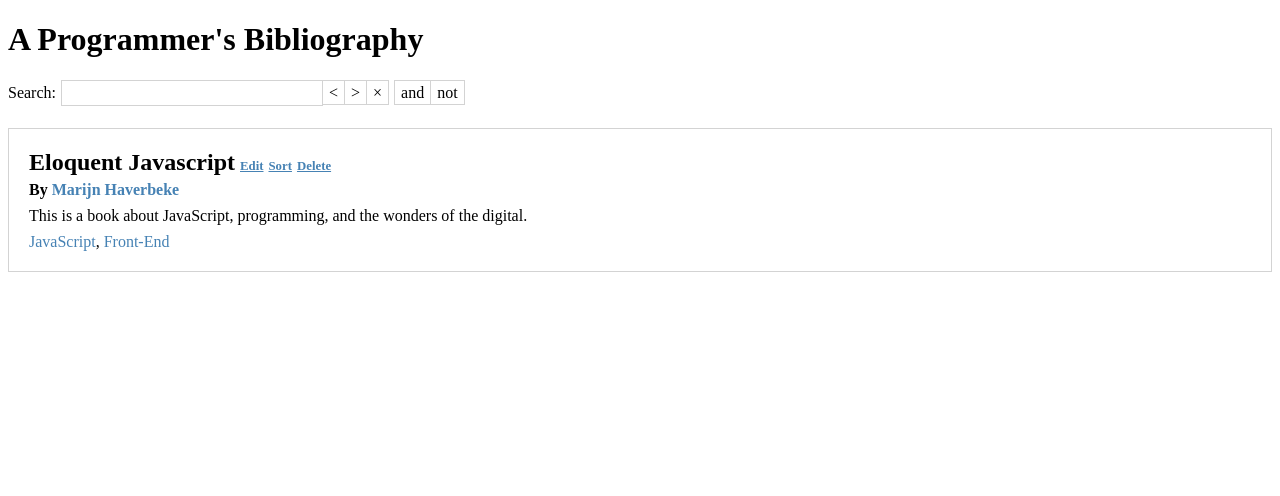
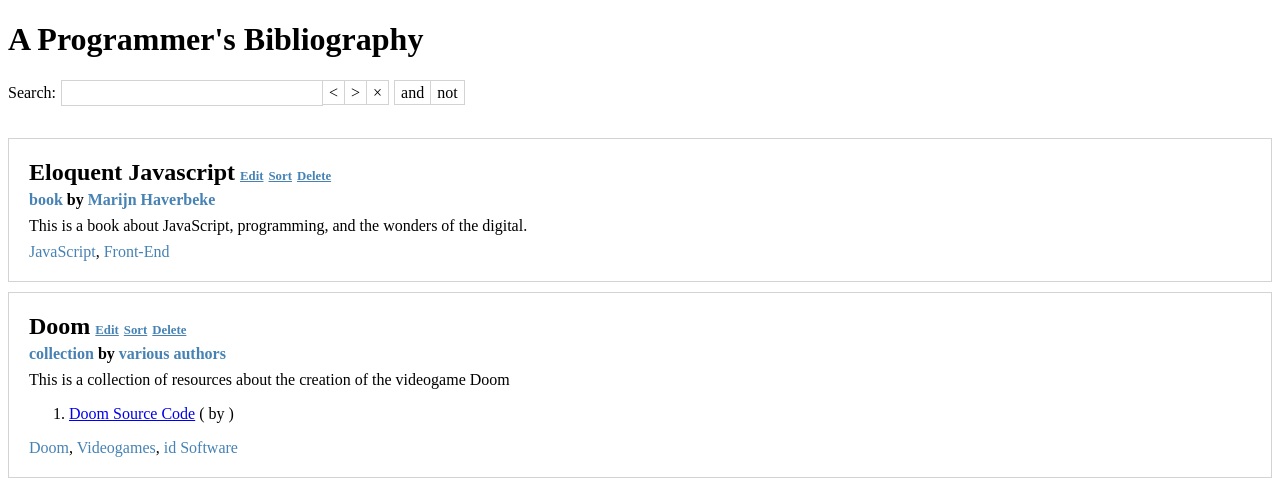
Before and after one commit to yvesgurcan/bibliography, a React (Create React App) app: page / in a window 1280 px wide. Shown: the top 496 px of the page. Built offline with nearby package versions, Linux system fonts and the light colour scheme.

Commit message:
collections

```diff
--- a/src/App.js
+++ b/src/App.js
@@ -128,7 +128,7 @@
     return (
       <View>
         {this.props.filteredReferences.map(reference => (
-          <ReferenceCard key={reference.url} reference={reference}/>
+          <ReferenceCard key={reference.url || reference.name || reference.descriptions} reference={reference}/>
         ))}
       </View>
     )
@@ -157,11 +157,12 @@
   }
 
   onHover = (event) => {
+    if (this.props.reference.collection) return null
     this.setState({dynamicStyle: this.state.hoverStyle})
   }
 
   onClick = (event) => {
-
+    if (this.props.reference.collection) return null
     this.setState({dynamicStyle: this.state.clickedStyle})
     setTimeout(function() {
         this.setState({dynamicStyle: this.state.normalStyle})
@@ -182,10 +183,11 @@
     this.setState({dynamicStyle: this.state.normalStyle})
   }
 
-  render() {
+  render = () => {
     let reference = {...this.props.reference}
+    if (!reference) return null
     return (
-      <View style={{border: "1px solid lightgray", padding: 20}}>
+      <View style={{border: "1px solid lightgray", padding: 20, marginTop: 10}}>
         <View onClick={this.onClick} onMouseEnter={this.onHover} onMouseLeave={this.onMouseLeave} onMouseOut={this.onMouseOut} style={{cursor: "pointer", ...this.state.dynamicStyle}}>
           <View>
             <Name>{reference.name}</Name>
@@ -194,12 +196,16 @@
             </Text>
           </View>
           <Subtitle>{reference.subtitle}</Subtitle>
-          <Text onMouseEnter={this.onHoverFunctionalities} onMouseLeave={this.onHover}>
-            <Author>
+          <View onMouseEnter={this.onHoverFunctionalities} onMouseLeave={this.onHover}>
+            <Type reference={reference}>
+              {reference.type}
+            </Type>
+            <Author reference={reference}>
                 {reference.author}
             </Author>
-          </Text>
+          </View>
           <Description>{reference.description}</Description>
+          <Collection reference={reference}/>
         </View>
         <Tags>{reference.tags}</Tags>
       </View>
@@ -221,6 +227,58 @@
     <View style={{marginBottom: 5}}>{this.props.children}</View>
   )
 }
+
+class TypeContainer extends Component {
+
+    state = {
+      normalStyle: {
+        color: "steelblue"
+      },
+      hoverStyle: {
+        color: "navy"
+      },
+      clickedStyle: {
+        color: "lightskyblue"
+      }
+    }
+
+    componentDidMount = () => {
+      this.setState({dynamicStyle: this.state.normalStyle})
+      this.timeout = null
+    }
+
+    componentWillUnmount = () => {
+      clearTimeout(this.timeout)
+    }
+
+    onHover = () => {
+      this.setState({dynamicStyle: this.state.hoverStyle})
+    }
+
+    onClick = (event) => {
+
+      this.setState({dynamicStyle: this.state.clickedStyle})
+      this.timeout = setTimeout(function() {
+          this.setState({dynamicStyle: this.state.normalStyle})
+      }.bind(this), 100)
+      this.props.dispatch({type:"ADD_STRING_TO_SEARCH", string: this.props.children || this.props.collectionString})
+      event.stopPropagation()
+    }
+
+    onMouseOut = () => {
+      this.setState({dynamicStyle: this.state.normalStyle})
+    }
+
+    render = () => {
+      if (!this.props.children && (!this.props.isItem && !this.props.reference.collection)) return null
+      return (
+        <Text style={{fontWeight: this.props.isItem ? null : "bold"}}>
+          <Text onClick={this.onClick} onMouseEnter={this.onHover} onMouseOut={this.onMouseOut} style={{userSelect: "none", ...this.state.dynamicStyle}}>{this.props.children || (!this.props.isItem && this.props.reference.collection ? this.props.collectionString : null)} </Text>
+      </Text>
+      )
+    }
+  }
+  const Type = connect(mapStateToProps)(TypeContainer)
 
 class AuthorContainer extends Component {
 
@@ -263,17 +321,53 @@
     this.setState({dynamicStyle: this.state.normalStyle})
   }
 
-  render = () => (
-    <View style={{fontWeight: "bold"}}>
-      By <Text onClick={this.onClick} onMouseEnter={this.onHover} onMouseOut={this.onMouseOut} style={{userSelect: "none", ...this.state.dynamicStyle}}>{this.props.children}</Text>
-    </View>
-  )
+  render = () => {
+    if (!this.props.children && !this.props.isItem && !this.props.reference.variousAuthors) return null
+    return (
+      <Text style={{fontWeight: this.props.isItem ? null : "bold"}}>
+      by <Text onClick={this.onClick} onMouseEnter={this.onHover} onMouseOut={this.onMouseOut} style={{userSelect: "none", ...this.state.dynamicStyle}}>{this.props.children || (!this.props.isItem && this.props.reference.variousAuthors ? this.props.variousAuthorsString : null)}</Text>
+    </Text>
+    )
+  }
 }
 const Author = connect(mapStateToProps)(AuthorContainer)
 
 class Description extends Component {
   render = () => (
     <View style={{marginTop: 8}}>{this.props.children}</View>
+  )
+}
+
+class CollectionContainer extends Component {
+  render = () => {
+    if (!this.props.reference.collection) return null
+    return (
+      <View>
+        {
+          this.props.reference.collection.map(item => (
+            <IndividualCollectionItem key={item.url || item.name} item={item} />
+          ))
+        }
+      </View>
+    )
+  }
+}
+const Collection = connect(mapStateToProps)(CollectionContainer)
+
+class IndividualCollectionItem extends Component {
+  render = () => (
+    <OrderedListem>
+      <ListItem>
+        <Link href={this.props.item.url} target="_blank">{this.props.item.name}</Link>
+        {" "}
+        <Text>
+          (
+          <Type isItem>{this.props.item.type}</Type>
+          <Author isItem>{this.props.item.author}</Author>
+          )
+        </Text>
+        </ListItem>
+    </OrderedListem>
   )
 }
 
@@ -503,6 +597,24 @@
   )
 }
 
+class Link extends Component {
+  render = () => (
+    <a href={this.props.href} target={this.props.target}>{this.props.children}</a>
+  )
+}
+
+class OrderedListem extends Component {
+  render = () => (
+    <ol>{this.props.children}</ol>
+  )
+}
+
+class ListItem extends Component {
+  render = () => (
+    <li>{this.props.children}</li>
+  )
+}
+
 class Label extends Component {
   render = () => (
     <label {...this.props} style={{marginRight: 5, ...this.props.style}}>{this.props.children}</label>
--- a/src/Reducers.js
+++ b/src/Reducers.js
@@ -29,11 +29,26 @@
                         type: "book",
                         description: "This is a book about JavaScript, programming, and the wonders of the digital. ",
                         url: "http://eloquentjavascript.net/",
-                        published: "",
                         added: "2018/01/04",
                         tags: ["JavaScript", "Front-End"],
 
-                    }
+                    },
+                    {
+                        name: "Doom",
+                        variousAuthors: true,
+                        description: "This is a collection of resources about the creation of the videogame Doom",
+                        collection: [
+                            {
+                                name: "Doom Source Code",
+                                url: "https://github.com/id-Software/DOOM",
+                                // type: "repository",
+                                // author: "id Software"
+                            },
+                        ],
+                        added: "2018/01/08",
+                        tags: ["Doom", "Videogames", "id Software"],
+
+                    },
                 ],
             }
             newState.filteredReferences = [...newState.references]
@@ -180,6 +195,9 @@
 }
 
 function ExamineReferences(searchString, references) {
+
+        // SEARCH FEATURE DEACTIVATED FOR NOW
+        return references
 
     searchString = searchString.toLowerCase()
 
--- a/src/mapStateToProps.js
+++ b/src/mapStateToProps.js
@@ -13,6 +13,8 @@
     return {
         ...state,
         ...ownProps,
+        variousAuthorsString: "various authors",
+        collectionString: "collection",
     }
 
 }
```
